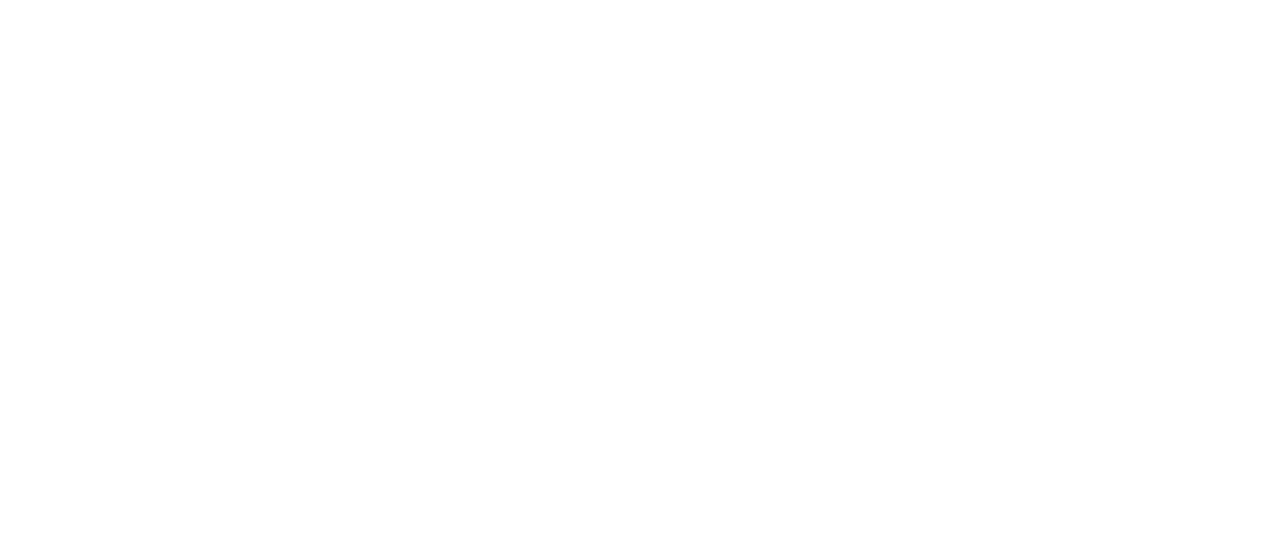
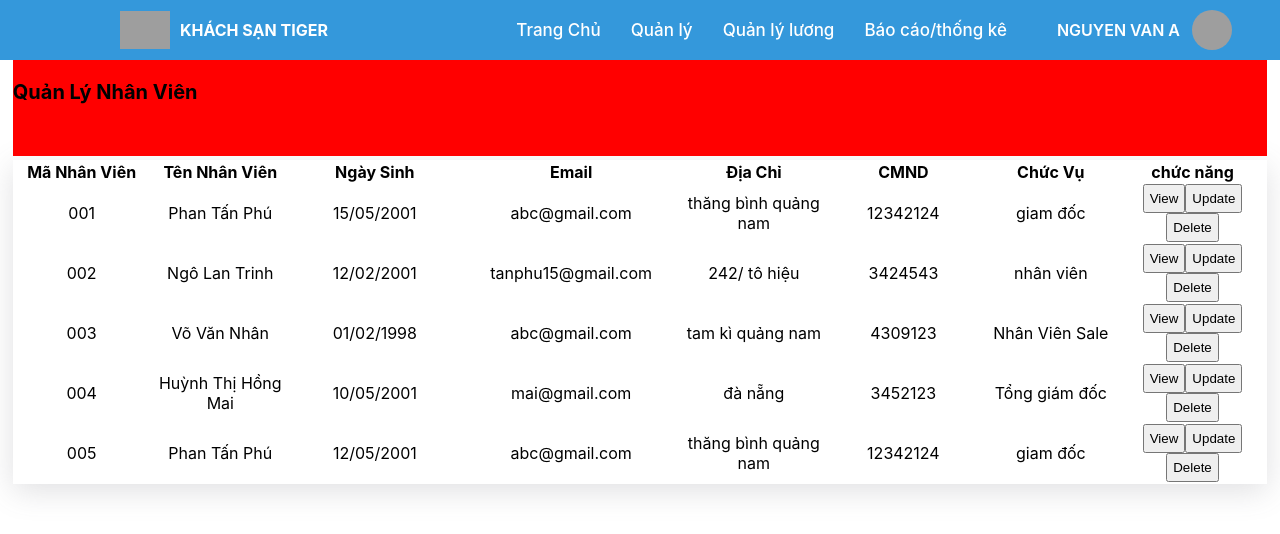
Before and after one commit to NgoSonTungDev/Project_three, a React (Create React App) app: page /staff-management in a window 1280 px wide. Before the commit this address had no page. Shown: the top 534 px of the page. Built offline with nearby package versions, Linux system fonts and the light colour scheme; grey boxes are pictures that could not be loaded.

Commit message:
design table QLNhanVien

```diff
--- a/src/App.js
+++ b/src/App.js
@@ -9,6 +9,8 @@
 import BookRoom from "./pages/BookRoom/BookRoom";
 import Statistical from "./pages/Statistical/Statistical";
 import Qlluong from "./pages/QlLuong/QlLuong";
+import QlNhanVien from "./pages/QLNhanVien/QLNhanVien";
+import QLNhanVien from "./pages/QLNhanVien/QLNhanVien";
 
 function App() {
   return (
@@ -26,6 +28,8 @@
         <Route path="/notfound" exact element={<NotFound />} />
         {/* <Redirect to="/notfound" /> */}
         <Route path="/salary-management" exact element={<Qlluong />} />
+        <Route path="/staff-management" exact element={<QLNhanVien />} />
+
       </Routes>
     </BrowserRouter>
   );
--- a/src/components/Navbar/Navbar.jsx
+++ b/src/components/Navbar/Navbar.jsx
@@ -34,6 +34,10 @@
     navigation("/home");
   };
 
+  const moveQLNV = () => {
+    navigation("/staff-management");
+  };
+
   return (
     <div>
       <div className="container_narbar">
@@ -52,7 +56,7 @@
                 Quản lý{" "}
                 <div className="quanly">
                   <ul>
-                    <li>Quản lý nhân viên</li>
+                    <li onClick ={moveQLNV}>Quản lý nhân viên</li>
                     <li>Quản lý khách hàng</li>
                     <li>Quản lý phòng</li>
                     <li>Quản lý dịch vụ</li>
--- /dev/null
+++ b/src/components/Table_QLNhanVien/TableQLNhanVien.jsx
@@ -0,0 +1,41 @@
+import React from "react";
+import "./TableQLNhanVien.scss";
+const TableQLNhanVien = props => {
+  const item = props.DTTBQLNV;
+  return (
+    <div>
+      <div className="ContainerTableQLNv">
+        <table>
+          <tr>
+            <th>Mã Nhân Viên</th>
+            <th>Tên Nhân Viên</th>
+            <th>Ngày Sinh</th>
+            <th>Email</th>
+            <th>Địa Chỉ</th>
+            <th>CMND</th>
+            <th>Chức Vụ</th>
+            <th>chức năng</th>
+          </tr>
+          {item.map(data => (
+            <tr>
+              <td>{data.manv}</td>
+              <td>{data.name}</td>
+              <td>{data.birtDay}</td>
+              <td>{data.email}</td>
+              <td>{data.adress}</td>
+              <td>{data.cmnd}</td>
+              <td>{data.position}</td>
+              <td className="button-table-qlnv">
+                <button>View</button>
+                <button>Update</button>
+                <button>Delete</button>
+              </td>
+            </tr>
+          ))}
+        </table>
+      </div>
+    </div>
+  );
+};
+
+export default TableQLNhanVien;
--- /dev/null
+++ b/src/components/Table_QLNhanVien/TableQLNhanVien.scss
@@ -0,0 +1,27 @@
+.ContainerTableQLNv {
+  width: 100%;
+  height: 100%;
+
+  table {
+    box-shadow: rgba(100, 100, 111, 0.2) 0px 7px 29px 0px;
+
+    tr {
+      th {
+        width: 400px;
+      }
+
+      td {
+        width: 400px;
+        height: 50px;
+        text-align: center;
+        // border-bottom: 1px solid #ccc;
+      }
+
+      .button-table-qlnv {
+        button {
+          padding: 5px;
+        }
+      }
+    }
+  }
+}
--- /dev/null
+++ b/src/pages/QLNhanVien/QLNhanVien.jsx
@@ -0,0 +1,80 @@
+import React from "react";
+import "./QLNhanVien.scss";
+import Navbar from "../../components/Navbar/Navbar";
+import TableQLNhanVien from "../../components/Table_QLNhanVien/TableQLNhanVien";
+
+const dataQLNhanVien = [
+    {
+      manv: "001",
+      name: "Phan Tấn Phú",
+      birtDay:"15/05/2001",
+      email: "abc@gmail.com",
+      adress:"thăng bình quảng nam",
+      cmnd:12342124,
+      position: "giam đốc",
+      image:
+        "https://scontent.fdad3-5.fna.fbcdn.net/v/t39.30808-6/274578592_3098543270411064_3551142759358568005_n.jpg?_nc_cat=102&ccb=1-7&_nc_sid=8bfeb9&_nc_ohc=vFOuXrpR_wcAX9bj1a6&_nc_ht=scontent.fdad3-5.fna&oh=00_AT-UEtU8-_7Fwg3DUDMS4xjKP14Fvbp9syQefu_eK7CZkw&oe=628CCB81",
+    },
+    {
+        manv: "002",
+        name: "Ngô Lan Trinh",
+        birtDay:"12/02/2001",
+        email: "tanphu15@gmail.com",
+        adress:"242/ tô hiệu",
+        cmnd:3424543,
+        position: "nhân viên",
+        image:
+          "https://scontent.fdad3-5.fna.fbcdn.net/v/t39.30808-6/274578592_3098543270411064_3551142759358568005_n.jpg?_nc_cat=102&ccb=1-7&_nc_sid=8bfeb9&_nc_ohc=vFOuXrpR_wcAX9bj1a6&_nc_ht=scontent.fdad3-5.fna&oh=00_AT-UEtU8-_7Fwg3DUDMS4xjKP14Fvbp9syQefu_eK7CZkw&oe=628CCB81",
+      },
+      {
+        manv: "003",
+        name: "Võ Văn Nhân",
+        birtDay:"01/02/1998",
+        email: "abc@gmail.com",
+        adress:"tam kì quảng nam",
+        cmnd:4309123,
+        position: "Nhân Viên Sale",
+        image:
+          "https://scontent.fdad3-5.fna.fbcdn.net/v/t39.30808-6/274578592_3098543270411064_3551142759358568005_n.jpg?_nc_cat=102&ccb=1-7&_nc_sid=8bfeb9&_nc_ohc=vFOuXrpR_wcAX9bj1a6&_nc_ht=scontent.fdad3-5.fna&oh=00_AT-UEtU8-_7Fwg3DUDMS4xjKP14Fvbp9syQefu_eK7CZkw&oe=628CCB81",
+      },
+      {
+        manv: "004",
+        name: "Huỳnh Thị Hồng Mai",
+        birtDay:"10/05/2001",
+        email: "mai@gmail.com",
+        adress:"đà nẵng",
+        cmnd:3452123,
+        position: "Tổng giám đốc",
+        image:
+          "https://scontent.fdad3-5.fna.fbcdn.net/v/t39.30808-6/274578592_3098543270411064_3551142759358568005_n.jpg?_nc_cat=102&ccb=1-7&_nc_sid=8bfeb9&_nc_ohc=vFOuXrpR_wcAX9bj1a6&_nc_ht=scontent.fdad3-5.fna&oh=00_AT-UEtU8-_7Fwg3DUDMS4xjKP14Fvbp9syQefu_eK7CZkw&oe=628CCB81",
+      },
+      {
+        manv: "005",
+        name: "Phan Tấn Phú",
+        birtDay:'12/05/2001',
+        email: "abc@gmail.com",
+        adress:"thăng bình quảng nam",
+        cmnd:12342124,
+        position: "giam đốc",
+        image:
+          "https://scontent.fdad3-5.fna.fbcdn.net/v/t39.30808-6/274578592_3098543270411064_3551142759358568005_n.jpg?_nc_cat=102&ccb=1-7&_nc_sid=8bfeb9&_nc_ohc=vFOuXrpR_wcAX9bj1a6&_nc_ht=scontent.fdad3-5.fna&oh=00_AT-UEtU8-_7Fwg3DUDMS4xjKP14Fvbp9syQefu_eK7CZkw&oe=628CCB81",
+      },
+]
+
+const QLNhanVien = () => {
+  return (
+    <div>
+      <Navbar />
+      <div className="formQLNV">
+        <div className="formQLNV_Text">
+          <h1> Quản Lý Nhân Viên</h1>
+        </div>
+        <div className="formQLNV_Table">
+          <TableQLNhanVien DTTBQLNV={dataQLNhanVien}/>
+        </div>
+      </div>
+    </div>
+  );
+};
+
+export default QLNhanVien;
--- /dev/null
+++ b/src/pages/QLNhanVien/QLNhanVien.scss
@@ -0,0 +1,24 @@
+.formQLNV {
+    width: 100%;
+    height: 100vh;
+    .formQLNV_Text{
+        margin-left: 1%;
+        width: 98%;
+        height: 12%;
+        transform: translateY(60px);
+        background-color: red;
+
+        h1{
+        transform: translateY(20px);
+
+            font-size: 20px;
+        }
+    }
+    .formQLNV_Table{
+        margin-left: 1%;
+        width: 98%;
+        margin-top: 5%;
+        height: 76%;
+    }
+
+}
```
Also changed, not shown: 1 other file (tests, documents, lock files or other folders).
